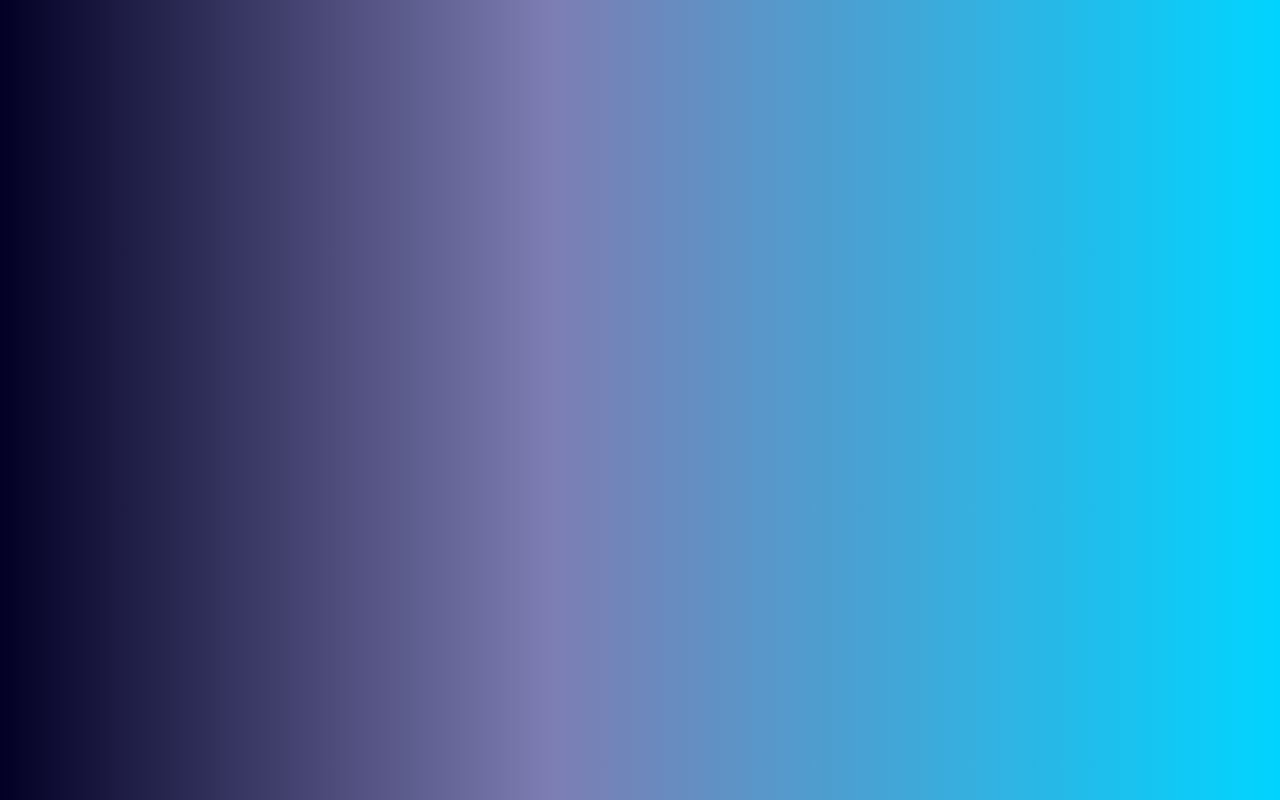
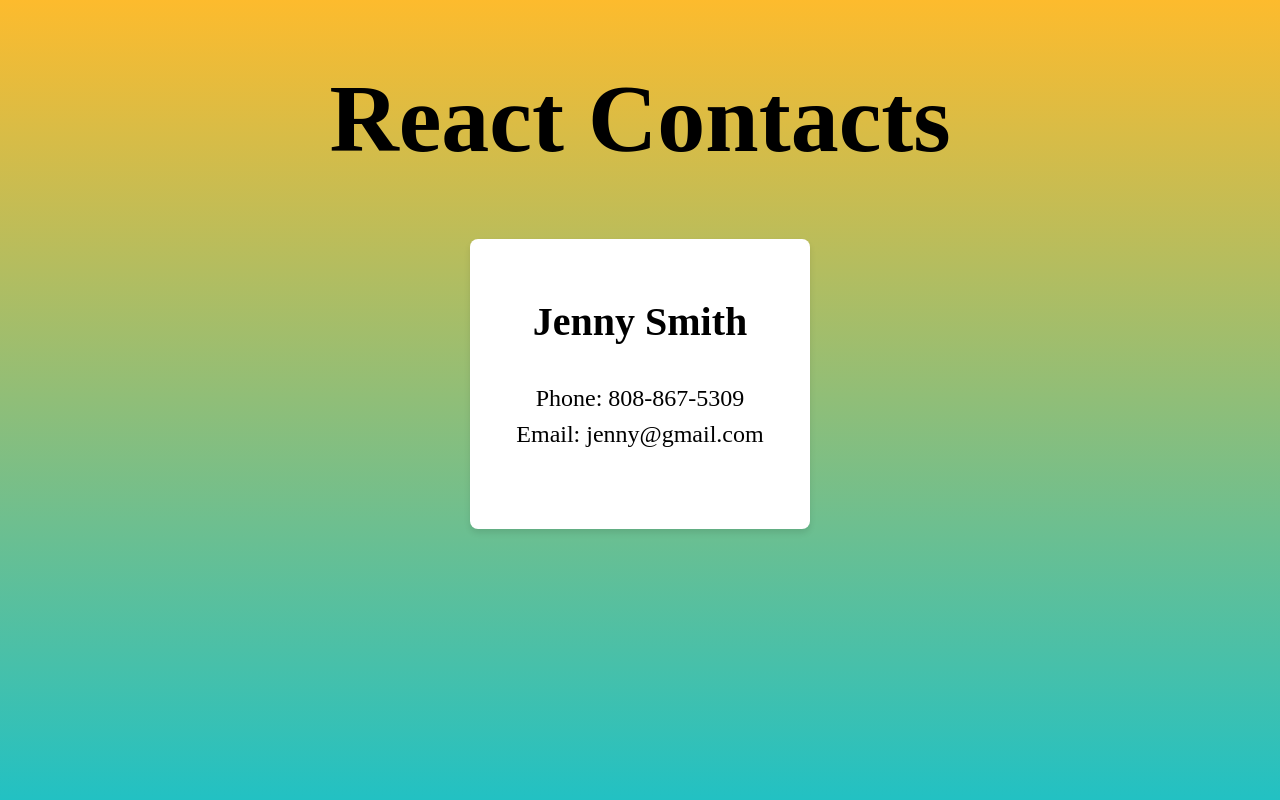
Before and after one commit to pthesken/react-contacts, a React (Vite) app: page / in a window 1280 px wide. Built offline with nearby package versions, Linux system fonts and the light colour scheme.

Commit message:
setup overall layout and basic styling

```diff
--- a/src/App.jsx
+++ b/src/App.jsx
@@ -1,14 +1,19 @@
-import { useState } from 'react'
-import './App.css'
+import { useState } from "react";
+import "./App.css";
 
 function App() {
-  const [count, setCount] = useState(0)
+  const [count, setCount] = useState(0);
 
   return (
     <>
-
+      <h1>React Contacts</h1>
+      <div className="contact-card">
+        <h3>Jenny Smith</h3>
+        <p>Phone: 808-867-5309</p>
+        <p>Email: jenny@gmail.com</p>
+      </div>
     </>
-  )
+  );
 }
 
-export default App
+export default App;
--- a/src/index.css
+++ b/src/index.css
@@ -1,13 +1,40 @@
 @import "normalize.css";
 
 #root {
+  display: flex;
+  flex-direction: column;
+  align-items: center;
   min-height: 100vh;
   min-width: 100vw;
-  background: rgb(2, 0, 36);
+  background: rgb(34, 193, 195);
   background: linear-gradient(
-    90deg,
-    rgba(2, 0, 36, 1) 0%,
-    rgba(125, 125, 179, 1) 43%,
-    rgba(0, 212, 255, 1) 100%
+    0deg,
+    rgba(34, 193, 195, 1) 0%,
+    rgba(253, 187, 45, 1) 100%
   );
+  overflow-y: auto;
+  overflow-x: hidden;
 }
+
+h1 {
+  font-size: 6rem;
+}
+
+h3 {
+  font-size: 2.5rem;
+}
+
+p {
+  font-size: 1.5rem;
+  margin: 8px 0px;
+}
+
+.contact-card {
+  text-align: center;
+  background-color: #ffffff;
+  border-radius: 8px; /* Rounded corners for the card */
+  box-shadow: 0 4px 6px rgba(0, 0, 0, 0.1); /* Shadow effect */
+  padding: 20px;
+  width: 300px;
+  height: 250px;
+}
```
